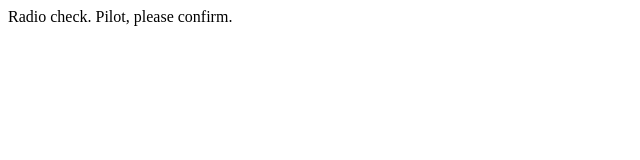
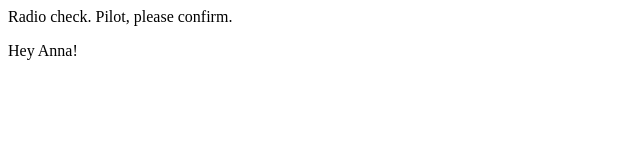
Before and after one commit to AnnaMcBride/commication-log, a plain HTML site: page index.html in a window 1280 px wide. Shown: the full height of the page, 0-640 px from the left. Drawn offline with Linux system fonts and the light colour scheme.

Commit message:
Added second line to log.

```diff
--- a/index.html
+++ b/index.html
@@ -1,5 +1,7 @@
+
 <html>
 <body>
    <p>Radio check. Pilot, please confirm.</p>
+   <p>Hey Anna!</p>
 </body>
 </html>
```
